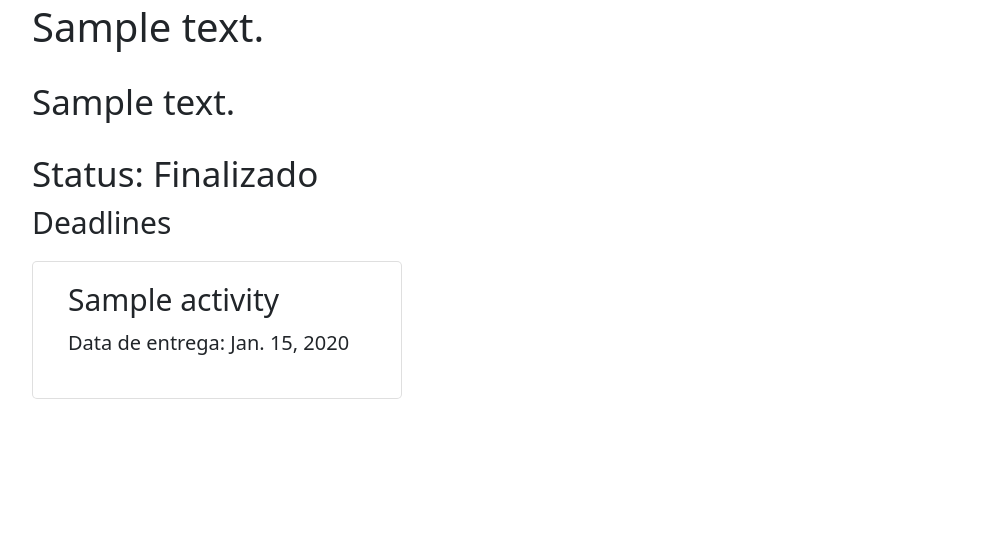
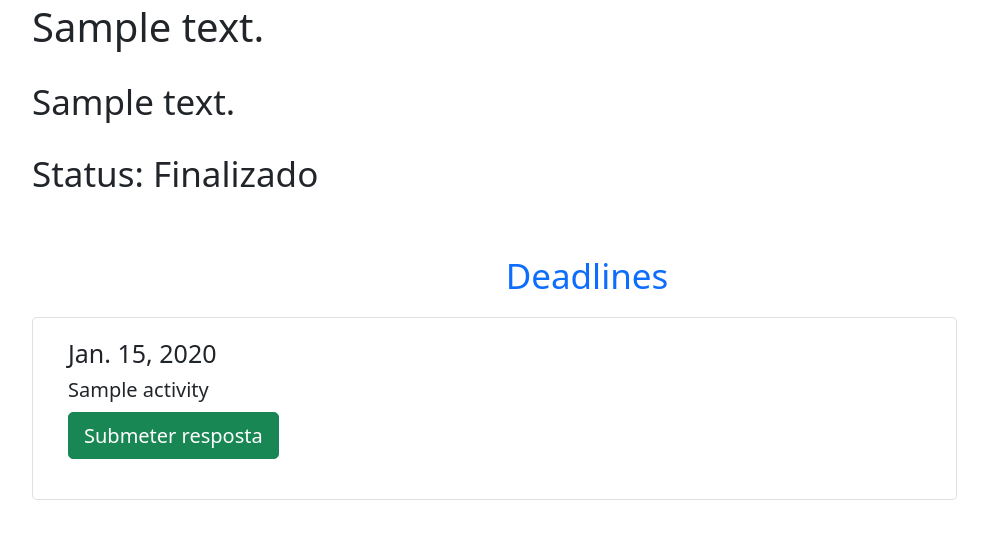
Before and after one commit to Atzingen/corretorIA, a Django app: page /my_course/1 in a window 1280 px wide. Shown: the part 197-736 px from the top of the page, without its empty margins (53-1041 px from the left). Run offline with Django 4.2, Linux system fonts and the light colour scheme; a user stored in the database is signed in; tables that the repository leaves empty hold one stand-in row (values such as "Sample post"); grey boxes marked "Sample" are stand-in pictures; some libraries are stand-ins or nearby versions.

Commit message:
[6][Página individual do curso] melhorias

```diff
--- a/submits/templates/atividades.html
+++ b/submits/templates/atividades.html
@@ -14,7 +14,7 @@
 
     <h1 class="text-center mt-5"> Atividades</h1>
 
-    <h3 class="text-center mt-5 text-primary"> ativas</h3>
+    <h3 class="text-center mt-5 text-primary"> Ativas</h3>
 
     {% for atividade in active %}
         <h5 class="mt-3"> Atividade: {{atividade}} </h5>
--- a/submits/templates/my_course.html
+++ b/submits/templates/my_course.html
@@ -14,14 +14,15 @@
     {% endif %}
     <h3>Status: {{status}}</h3>
 
-    <h4>Deadlines</h4>
+    <h3 class="text-center mt-5 text-primary"> Deadlines </h3>
     <div class="container">
         <div class="row">
             {% for a in atividades %}
-            <div class="card col-lg-4 col-sm-6 mt-2 mb-2 mr-2 ml-2">
+            <div class="card col-lg-10 col-sm-10 mt-2 mb-2 mr-2 ml-2">
                 <div class="card-body">
-                    <h4> {{a.name}} </h4>
-                    <p>Data de entrega: {{a.end_date}}</p>
+                    <h5>{{a.end_date}}</h5>
+                    <h6> {{a.name}} </h6>
+                    <a class="btn btn-success mb-3" href="{% url 'submit' %}" role="button">Submeter resposta</a>
                 </div>
             </div>
             {% endfor %}
```
